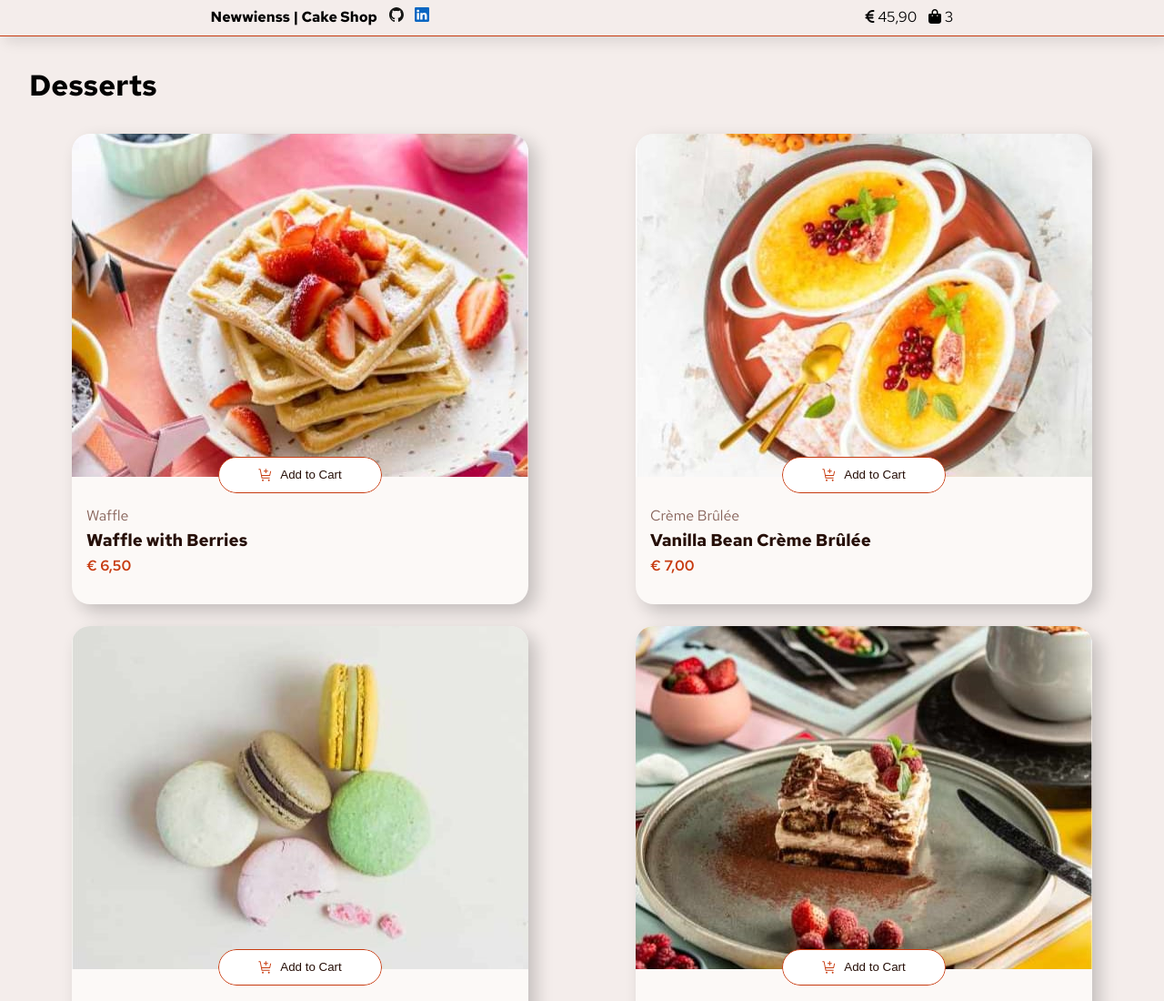
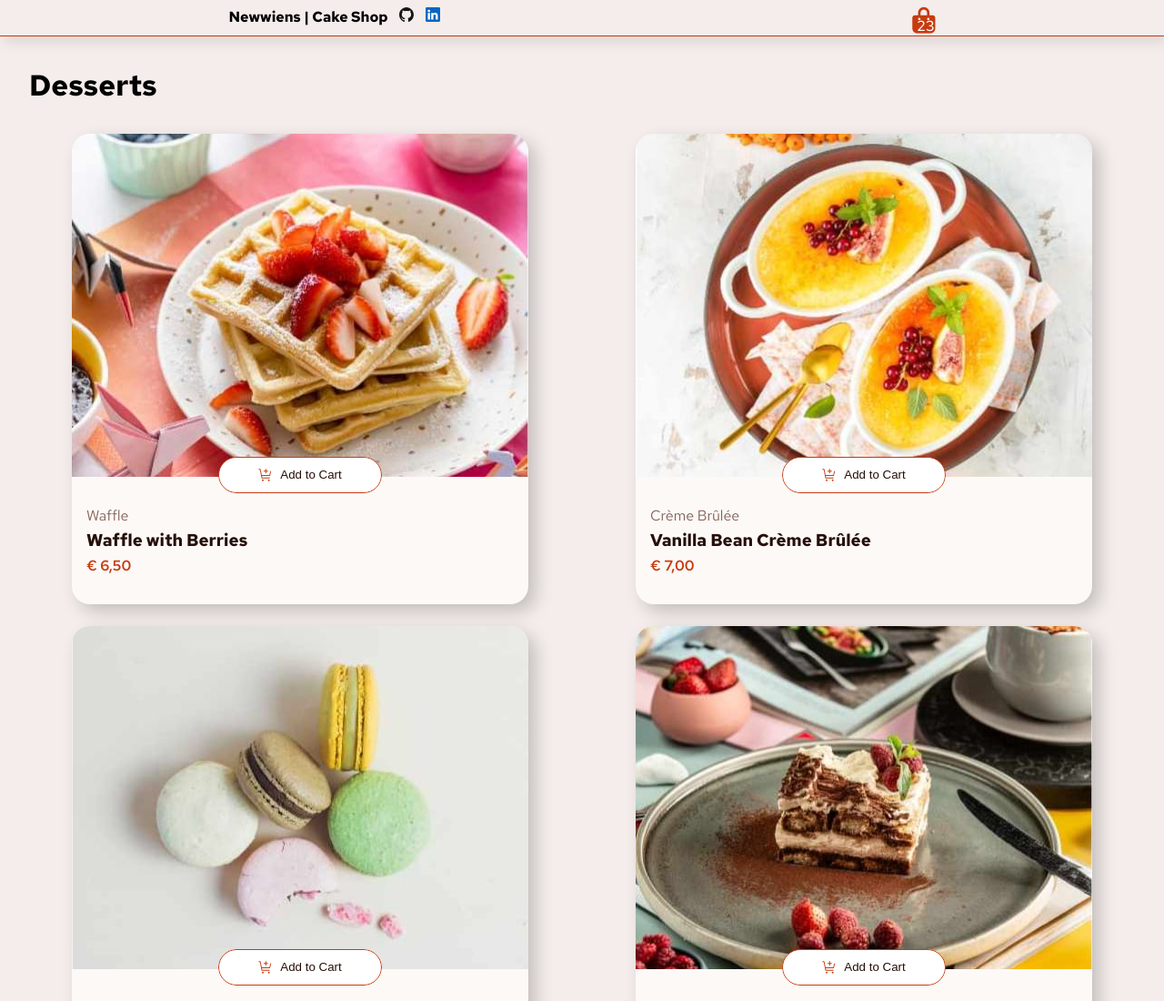
Before and after one commit to Newwiens/junior-cakewebshop, a plain HTML site: page public/index.html in a window 1280 px wide. Shown: the top 1100 px of the page at 91% size. Drawn offline with Linux system fonts and the light colour scheme.

Commit message:
count update css

```diff
--- a/public/css/styles.css
+++ b/public/css/styles.css
@@ -24,16 +24,35 @@ body {
   gap: 5rem;
 }
 
+.socials-panel,
+.order-panel {
+  display: flex;
+  justify-content: stretch;
+  gap: 0.8rem;
+}
+
 .social-panel__img {
   width: 1rem;
   height: auto;
 }
 
-.socials-panel,
 .order-panel {
-  display: flex;
-  justify-content: stretch;
-  gap: 0.8rem;
+  position: relative;
+
+  height: 100%;
+}
+
+.order-panel__count {
+  position: absolute;
+  top: 10px;
+  color: var(--color-rose50);
+  left: 5px;
+  font-weight: 500;
+}
+
+i.fa-solid {
+  font-size: 1.8em;
+  color: var(--color-red);
 }
 
 /* ========== Template product cards ========== */
--- a/public/index.html
+++ b/public/index.html
@@ -85,7 +85,7 @@
     <header class="header">
       <section class="header__panel">
         <div class="socials-panel">
-          <h2>Newwienss | Cake Shop</h2>
+          <h2>Newwiens | Cake Shop</h2>
           <a
             class="social-panel__link"
             href="https://github.com/Newwiens?tab=repositories"
@@ -114,13 +114,13 @@
           </a>
         </div>
         <div class="order-panel">
-          <div class="order-panel__total">
-            <i class="fa-solid fa-euro-sign"></i>
-            <span class="order-panel__amount">45,90</span>
-          </div>
+          <!-- <div class="order-panel__total">
+            <i class="fa-solid fa-euro-sign total-price"> 45,90</i>
+            <span class="order-panel__amount"></span>
+          </div> -->
           <div class="order-panel__cart">
             <i class="fa-solid fa-bag-shopping"></i>
-            <span class="order-panel__count">3</span>
+            <span class="order-panel__count">23</span>
           </div>
         </div>
       </section>
```
